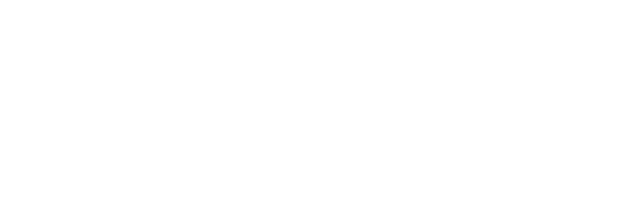
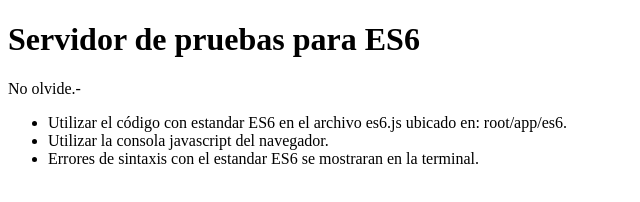
Before and after one commit to nemesis866/ecmascript_6_entorno_de_desarrollo, a website: page app/index.html in a window 1280 px wide. Shown: the whole page, without its empty margins (0-640 px from the left). Drawn offline with Linux system fonts and the light colour scheme.

Commit message:
Agregamos al archivo .gitignore el directorio app/js5, ya que es un archivo que no ocupamos subir a github, además se agrego información para el usuario en el README.md, por ultimo subimos un ejemplo de ES6 al archivo es6.js.

```diff
--- a/app/es5/es5.js
+++ b/app/es5/es5.js
@@ -1,4 +1,13 @@
 (function e(t,n,r){function s(o,u){if(!n[o]){if(!t[o]){var a=typeof require=="function"&&require;if(!u&&a)return a(o,!0);if(i)return i(o,!0);var f=new Error("Cannot find module '"+o+"'");throw f.code="MODULE_NOT_FOUND",f}var l=n[o]={exports:{}};t[o][0].call(l.exports,function(e){var n=t[o][1][e];return s(n?n:e)},l,l.exports,e,t,n,r)}return n[o].exports}var i=typeof require=="function"&&require;for(var o=0;o<r.length;o++)s(r[o]);return s})({1:[function(require,module,exports){
+"use strict";
+
 // Aqui va el código ES6 Feliz codigo :)
 
+if (true) {
+	var _x = 10;
+	console.log(_x);
+}
+
+console.log(x);
+
 },{}]},{},[1]);
--- a/app/index.html
+++ b/app/index.html
@@ -5,6 +5,14 @@
 	<title>Pruebas con ECMAScript 6</title>
 </head>
 <body>
+	<h1>Servidor de pruebas para ES6</h1>
+	<p>No olvide.-</p>
+	<ul>
+		<li>Utilizar el código con estandar ES6 en el archivo es6.js ubicado en: root/app/es6.</li>
+		<li>Utilizar la consola javascript del navegador.</li>
+		<li>Errores de sintaxis con el estandar ES6 se mostraran en la terminal.</li>
+	</ul>
+
 	<script src="/es5/es5.js"></script>
 </body>
 </html>
```
Also changed, not shown: app/es6/es6.js (+7 -0 lines), 1 other file.
